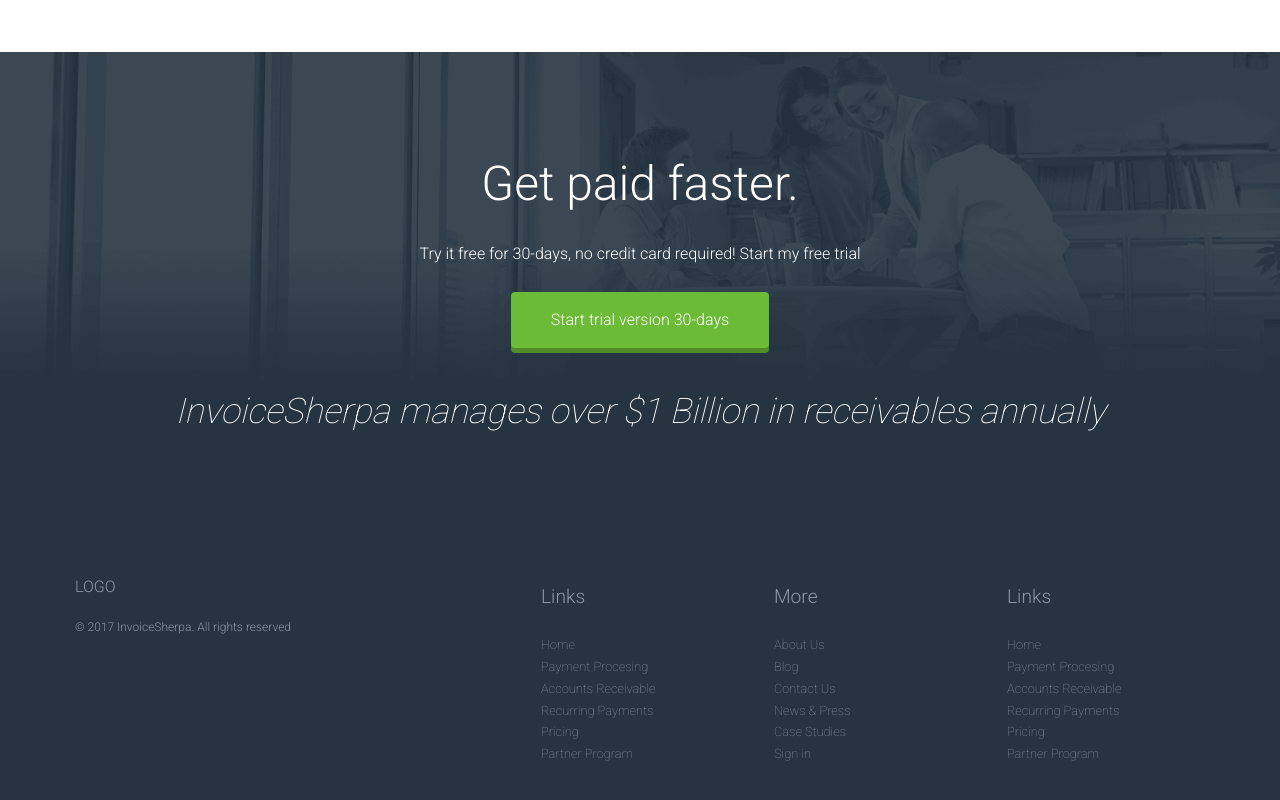
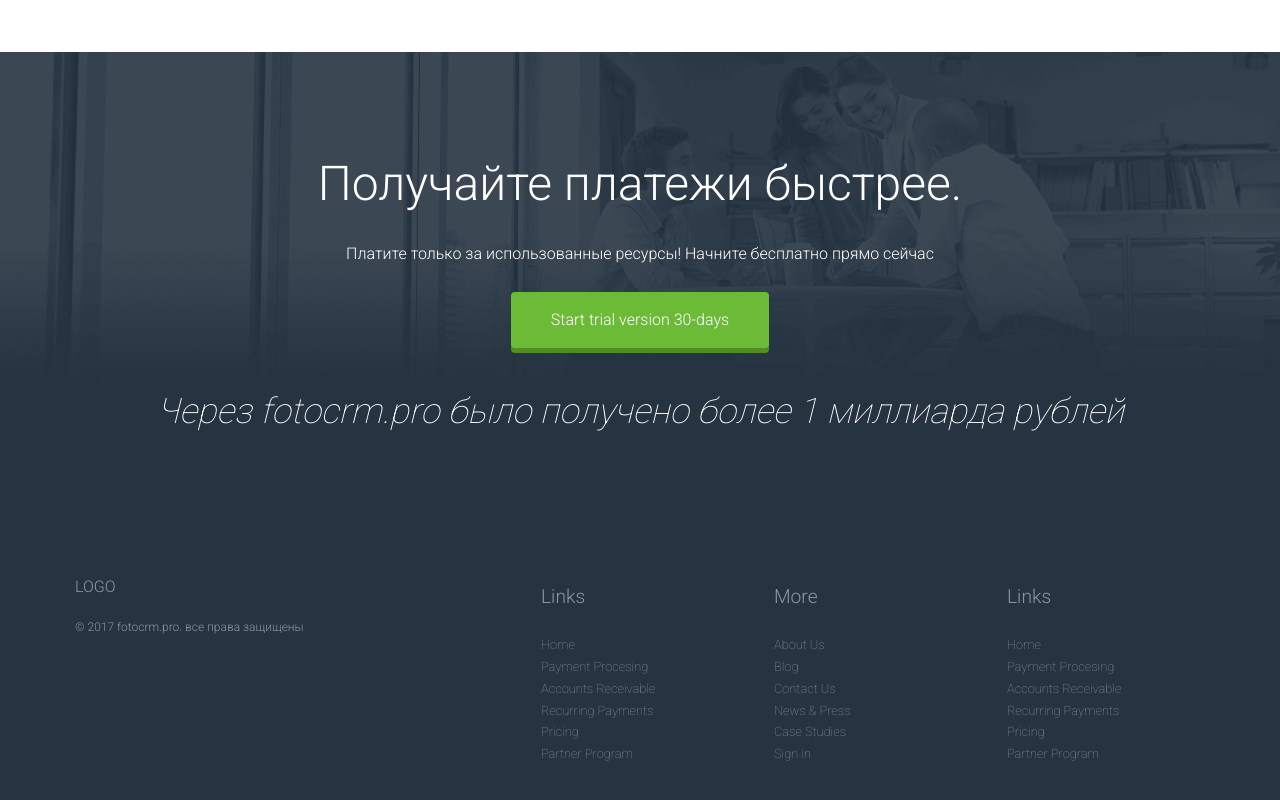
Before and after one commit to iLunts/photobel-landing, a website: page index.html in a window 1280 px wide. Shown: the part 4737-5537 px from the top of the page. Drawn offline with Linux system fonts and the light colour scheme; files whose address does not match are found by name.

Commit message:
комит

```diff
--- a/index.html
+++ b/index.html
@@ -235,8 +235,8 @@
             <div class="container">
                 <article class="grid flex flex--c">
                     <div class="col--1-2">
-                        <h3 class="block__title">Оплата онлайн</h3>
-                        <p class="block__text">Lorem, ipsum dolor sit amet consectetur adipisicing elit. Soluta assumenda dolore molestiae, beata</p>
+                        <h3 class="block__title">Как платить?</h3>
+                        <p class="block__text">Ваш клиент получает смс со ссылкой на оплату, и может совершить платежи прямо с телефона, с использованием кредитной карты</p>
                         <div class="block__icon">
                             <i class="icon icon--md icon-plastic-card t--blue"></i>
                             <i class="icon icon--md icon-plastic-card t--blue"></i>
@@ -297,16 +297,16 @@
                 <div class="grid">
                     <div class="col--1-1">
                         <h3 class="t--h1 m--b-md">
-                            Get paid faster.
+                            Получайте платежи быстрее.
                         </h3>
                         <h4 classs="t--h4">
-                            Try it free for 30-days, no credit card required! Start my free trial
+                            Платите только за использованные ресурсы! Начните бесплатно прямо сейчас
                         </h4>
                         <div class="m--v-md">
                             <a href="" class="btn btn--green btn--lg btn--push">Start trial version 30-days</a>
                         </div>
                         <h3 class="t--h2 t--italic t--light">
-                            InvoiceSherpa manages over $1 Billion in receivables annually
+                            Через fotocrm.pro было получено более 1 миллиарда рублей
                         </h3>
                     </div>
                 </div>
@@ -335,7 +335,7 @@
                     </div>
 
                     <p class="t--sm">
-                        © 2017 InvoiceSherpa. All rights reserved
+                        © 2017 fotocrm.pro. все права защищены
                     </p>
                 </div>
                 <div class="col--2-10">
```
